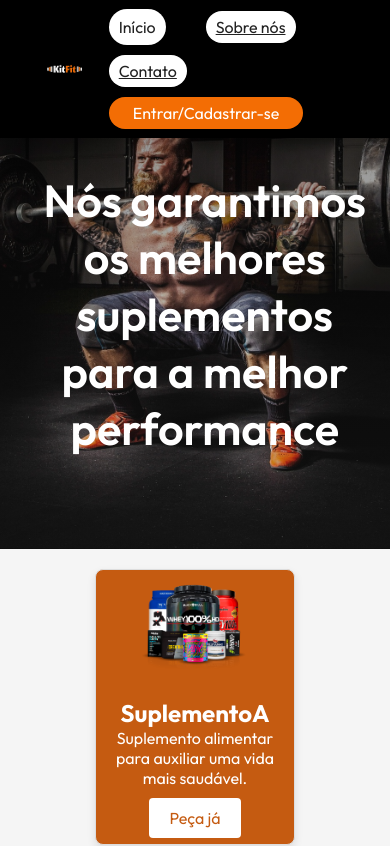
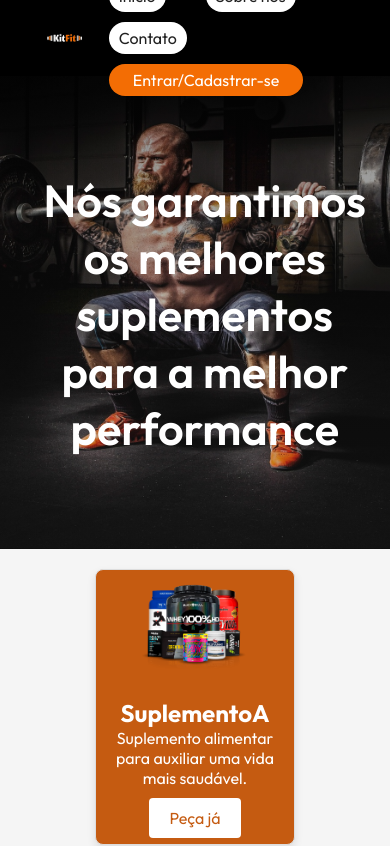
Before and after one commit to kevinsantos-s/TCCdefato, a React (Vite) app: page / in a window 390 px wide. Shown: the top 846 px of the page. Built offline with nearby package versions, Linux system fonts and the light colour scheme.

Commit message:
deixando responsivo

```diff
--- a/src/Components/Navbar/Navbar.css
+++ b/src/Components/Navbar/Navbar.css
@@ -1,5 +1,6 @@
 nav{
     width: 100%;
+    height: 9%;
     color: #fff;
     padding: 4px 0;
     position: fixed;
@@ -31,6 +32,7 @@ nav ul li {
     display: inline-flex;
     align-items: center;
     justify-content: center;
+    text-decoration: none;
   }
   .btn:hover{
     background-color: #F36D04;
@@ -59,6 +61,3 @@ nav ul li {
     background: #000000;
     transition: 0.5s;
 }
-@media screen {
-
-}
--- a/src/Components/Navbar/Navbar.jsx
+++ b/src/Components/Navbar/Navbar.jsx
@@ -5,11 +5,12 @@ import kitFit from '../../assets/KitFit.png';
 
 const Navbar = () => {
 
+
     return (
         <nav className="container dark-nav">
             <img src={kitFit} alt="" className="logo" />
             <ul>
-                <li><button className="btn">Início</button></li>
+                <li><a href="#inicioscroll"className="btn">Início</a></li>
                 <li><a href="#aboutscroll" className="btn">Sobre nós</a></li>
                 <li><a href='#contatoscroll' className="btn">Contato</a></li>
                 <li> <Link to={'/register'} className="btn btn-login">Entrar/Cadastrar-se</Link></li>
--- a/src/templates/About/About.css
+++ b/src/templates/About/About.css
@@ -37,7 +37,7 @@
     display: flex;
     flex-direction: column;
 }
-@media screen and (max-width: 840px) {
+@media screen and (max-width: 1200px) {
     .sobre{
         flex-direction: column;
     }
--- a/src/templates/Inicio/Inicio.css
+++ b/src/templates/Inicio/Inicio.css
@@ -29,3 +29,13 @@
      margin-top: 80px;
     }
   }
+  @media screen and (max-width: 2500px) {
+    .home{
+        margin-top: 70px;
+    }
+  }
+  @media screen and (max-width: 1450px){
+    .home{
+        margin-top: 0px;
+    }
+  }
--- a/src/templates/Inicio/Inicio.jsx
+++ b/src/templates/Inicio/Inicio.jsx
@@ -5,7 +5,7 @@ import './Inicio.css'
 const Home = () => {
   return (
 
-    <div className='home container'>
+    <div className='home container' id='inicioscroll'>
       <div className="home-text">
         <h1>Nós garantimos os melhores suplementos para a melhor performance</h1>
       </div>
```
